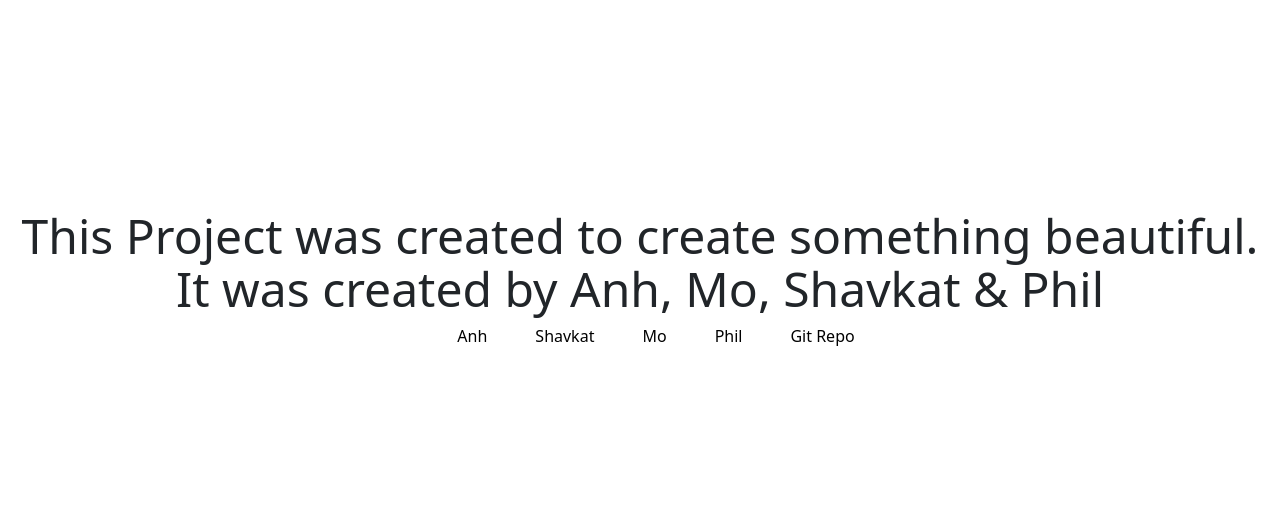
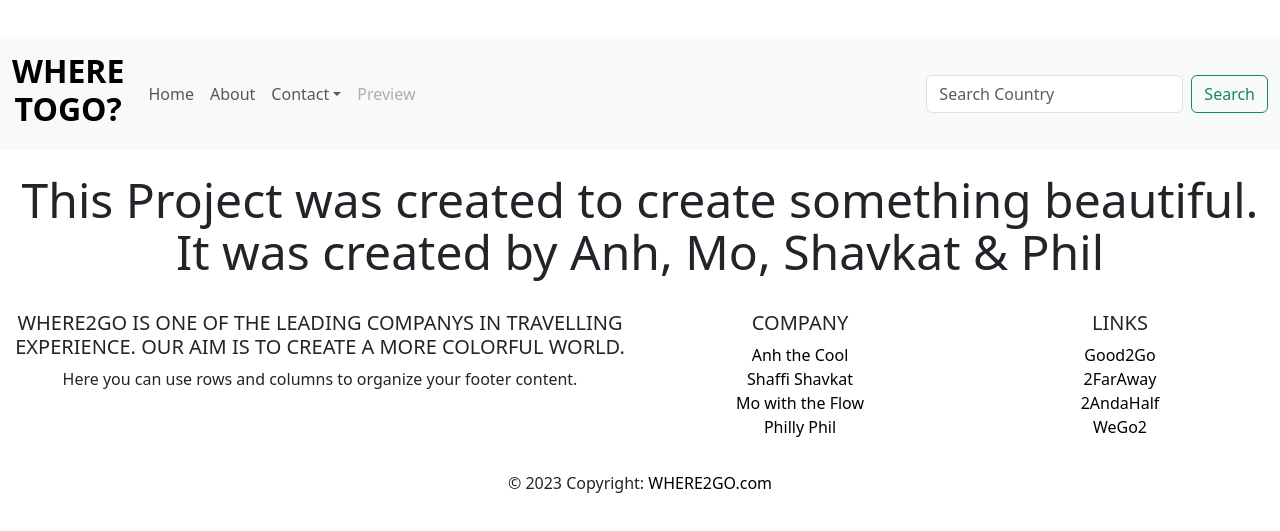
Before and after one commit to Phil-star1984/Magical_Places, a React (Vite) app: page /about in a window 1280 px wide. Shown: the part 125-656 px from the top of the page. Built offline with nearby package versions, Linux system fonts and the light colour scheme.

Commit message:
Fixed Header, Footer, API Call

```diff
--- a/components/About.jsx
+++ b/components/About.jsx
@@ -1,6 +1,10 @@
+import React from "react";
+import NavBarScroll from "/components/NavBarScroll.jsx";
+
 export default function About() {
   return (
     <>
+      <NavBarScroll />
       <h1>
         This Project was created to create something beautiful. It was created
         by Anh, Mo, Shavkat & Phil
--- a/components/Footer.jsx
+++ b/components/Footer.jsx
@@ -1,6 +1,17 @@
+import React from "react";
+/* import {
+  MDBFooter,
+  MDBContainer,
+  MDBIcon,
+  MDBInput,
+  MDBCol,
+  MDBRow,
+  MDBBtn,
+} from "mdb-react-ui-kit"; */
+
 export default function Footer() {
   return (
-    <footer id="about">
+    /* <footer id="about">
       <ul className="footer_list">
         <li>
           <a href="https://github.com/anhtruong225">Anh</a>
@@ -18,6 +29,73 @@ export default function Footer() {
           <a href="https://github.com/Phil-star1984/Magical_Places">Git Repo</a>
         </li>
       </ul>
+    </footer> */
+
+    <footer className="page-footer font-small blue pt-4">
+      <div className="container-fluid text-center text-md-left">
+        <div className="row">
+          <div className="col-md-6 mt-md-0 mt-3">
+            <h5 className="text-uppercase">
+              Where2Go is one of the leading companys in travelling experience.
+              Our aim is to create a more colorful world.
+            </h5>
+            <p>
+              Here you can use rows and columns to organize your footer content.
+            </p>
+          </div>
+
+          <hr className="clearfix w-100 d-md-none pb-0" />
+
+          <div className="col-md-3 mb-md-0 mb-3">
+            <h5 className="text-uppercase">COMPANY</h5>
+            <ul className="list-unstyled">
+              <li>
+                <a href="https://github.com/anhtruong225" target="_blank">
+                  Anh the Cool
+                </a>
+              </li>
+              <li>
+                <a href="https://github.com/shavkat95" target="_blank">
+                  Shaffi Shavkat
+                </a>
+              </li>
+              <li>
+                <a href="https://github.com/CallMeMo29" target="_blank">
+                  Mo with the Flow
+                </a>
+              </li>
+              <li>
+                <a href="http://millionpainter.de/" target="_blank">
+                  Philly Phil
+                </a>
+              </li>
+            </ul>
+          </div>
+
+          <div className="col-md-3 mb-md-0 mb-3">
+            <h5 className="text-uppercase">Links</h5>
+            <ul className="list-unstyled">
+              <li>
+                <a href="#!">Good2Go</a>
+              </li>
+              <li>
+                <a href="#!">2FarAway</a>
+              </li>
+              <li>
+                <a href="#!">2AndaHalf</a>
+              </li>
+              <li>
+                <a href="#!">WeGo2</a>
+              </li>
+            </ul>
+          </div>
+        </div>
+      </div>
+
+      <div className="footer-copyright text-center py-3">
+        © 2023 Copyright:
+        <a href="https://mdbootstrap.com/"> WHERE2GO.com</a>
+      </div>
     </footer>
   );
 }
--- a/components/HomeNew.jsx
+++ b/components/HomeNew.jsx
@@ -5,24 +5,45 @@ import NavBarScroll from "/components/NavBarScroll.jsx";
 
 export default function HomeNew() {
   const [places, setPlaces] = useState([]);
+  const [searchQuery, setSearchQuery] = useState("");
 
+  console.log(searchQuery);
+
+  const URL =
+    "https://cdn.contentful.com/spaces/uagdxbu69gen/environments/master/entries?access_token=84S6RAOLTOj6erX8CIihN39tOHjBVQyWEuhqbyj9tbk&content_type=travellingDestinations";
+
+  const filterPlaces = () => {
+    if (searchQuery === "") {
+      axios.get(URL).then((response) => setPlaces(response.data.items));
+    } else {
+      axios
+        .get(URL)
+        .then((response) =>
+          setPlaces(
+            response.data.items.filter((place) =>
+              place.fields.country
+                .toLowerCase()
+                .includes(searchQuery.toLowerCase())
+            )
+          )
+        );
+    }
+  };
+
+  // Effekt, der auf Änderungen des searchQuery reagiert
   useEffect(() => {
-    axios
-      .get(
-        "https://cdn.contentful.com/spaces/uagdxbu69gen/environments/master/entries?access_token=84S6RAOLTOj6erX8CIihN39tOHjBVQyWEuhqbyj9tbk&content_type=travellingDestinations"
-      )
-      .then((response) => setPlaces(response.data.items));
-
-    /* console.log(places);
-    console.log(places[0].sys.createdAt); */
-  }, []);
+    filterPlaces();
+  }, [searchQuery]);
 
   /* Zugriff auf einzelne Places-Einträge
   console.log(places[0].fields); */
 
   return (
     <>
-      <NavBarScroll />
+      <NavBarScroll
+        searchQuery={searchQuery}
+        onSearchQueryChange={setSearchQuery}
+      />
       <div className="test_outer">
         {places.map((place, index) => (
           <div
--- a/components/NavBarScroll.jsx
+++ b/components/NavBarScroll.jsx
@@ -7,11 +7,13 @@ import Nav from "react-bootstrap/Nav";
 import Navbar from "react-bootstrap/Navbar";
 import NavDropdown from "react-bootstrap/NavDropdown";
 
-function NavBarScroll() {
+function NavBarScroll({ searchQuery, onSearchQueryChange }) {
+  /* console.log(searchQuery); */
+
   return (
     <Navbar expand="lg" className="bg-body-tertiary">
       <Container fluid>
-        <Navbar.Brand href="#">
+        <Navbar.Brand className="brand_name" href="/">
           <h2>
             WHERE
             <br />
@@ -47,6 +49,8 @@ function NavBarScroll() {
               placeholder="Search Country"
               className="me-2"
               aria-label="Search"
+              value={searchQuery}
+              onChange={(e) => onSearchQueryChange(e.target.value)}
             />
             <Button variant="outline-success">Search</Button>
           </Form>
--- a/src/App.css
+++ b/src/App.css
@@ -11,6 +11,10 @@
 
 #logo:hover {
   color: rgb(104, 0, 114);
+}
+
+.brand_name h2 {
+  font-weight: 700;
 }
 
 .nav_list {
@@ -42,8 +46,8 @@
   margin: auto;
 }
 
-.test_outer {
-}
+/* .test_outer {
+} */
 
 .test {
   min-height: 90vh;
@@ -59,6 +63,14 @@
 
 .test_inner {
   margin: 0.8rem;
+  max-width: 800px;
+  background-color: rgba(255, 255, 255, 0.197);
+  border-radius: 15px;
+  padding: 15px;
+}
+
+.test_inner h1 {
+  margin: 0.3rem;
 }
 
 .form-control {
--- a/src/main.jsx
+++ b/src/main.jsx
@@ -8,7 +8,7 @@ import { BrowserRouter } from "react-router-dom";
 ReactDOM.createRoot(document.getElementById("root")).render(
   <BrowserRouter>
     {/* <React.StrictMode> */}
-      <App />
+    <App />
     {/* </React.StrictMode> */}
   </BrowserRouter>
 );
```
